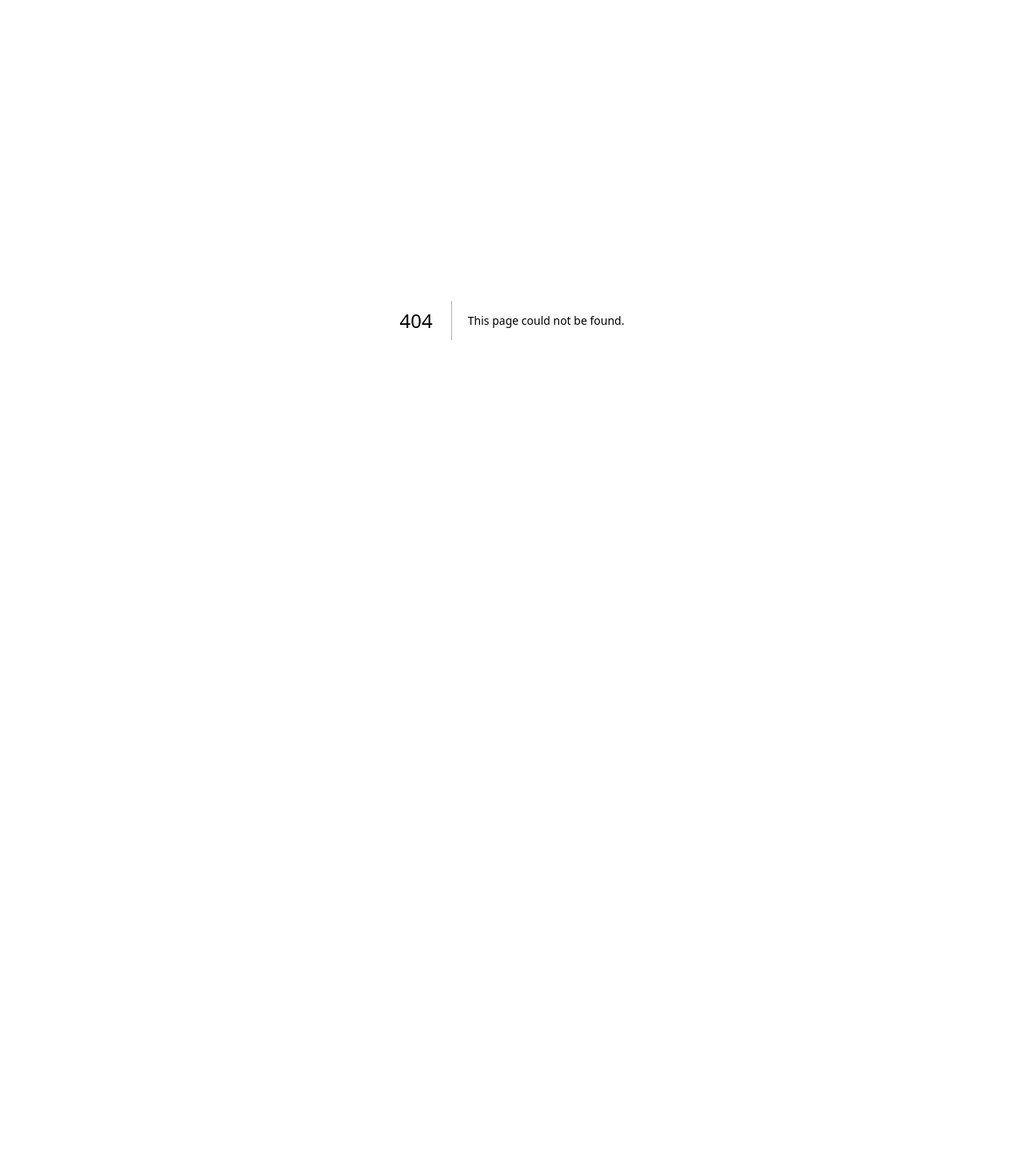
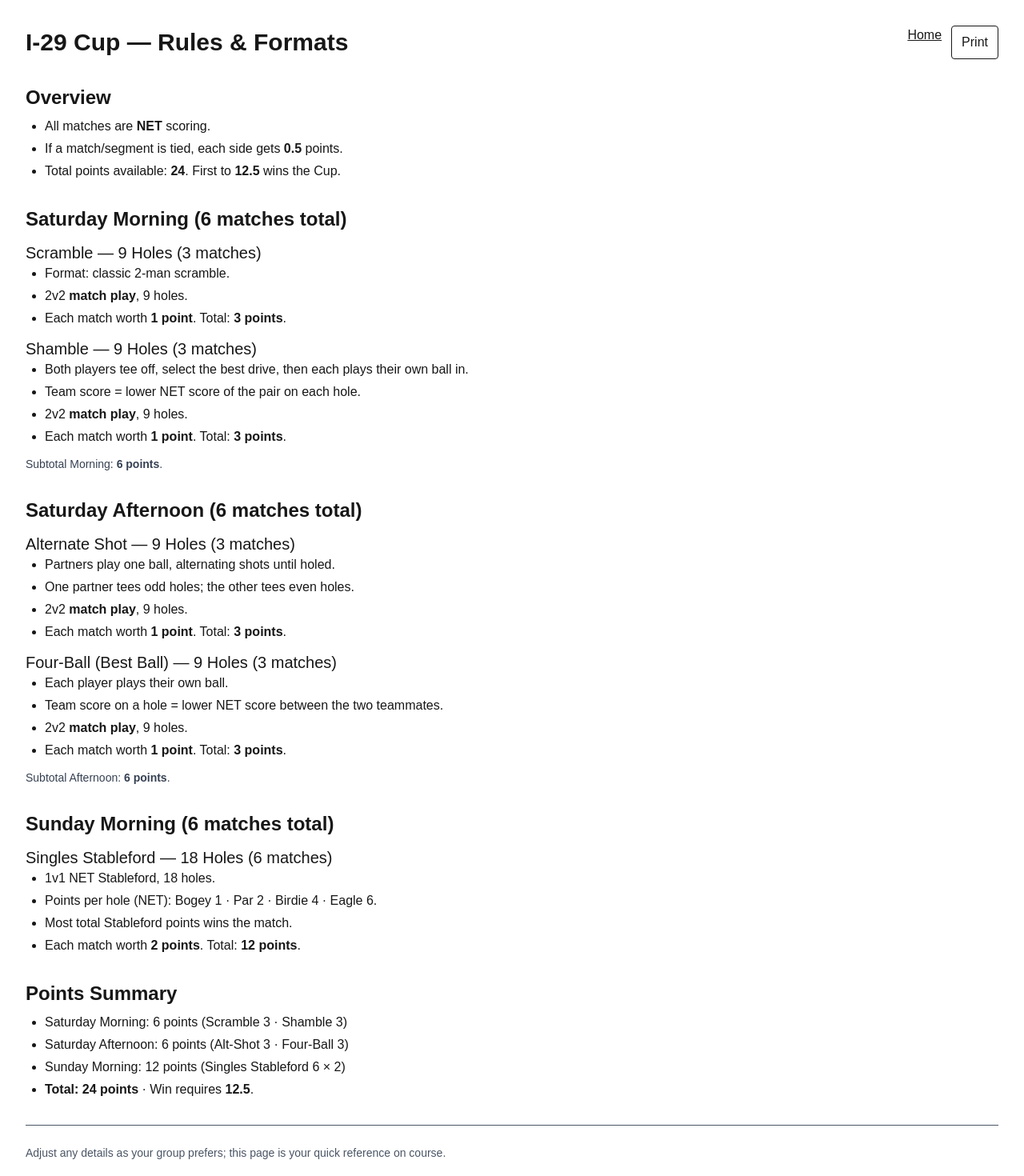
Before and after one commit to nseamonster10/UPGCS, a Next.js app: page /rules in a window 1280 px wide. Before the commit this address had no page. Shown: the top 1470 px of the page at 80% size. Before the commit the page ends 800 px from the top, so only its background shows below. Built offline with nearby package versions, Linux system fonts and the light colour scheme.

Commit message:
Add /rules page with exact I-29 Cup formats and points

```diff
--- /dev/null
+++ b/app/rules/page.tsx
@@ -0,0 +1,112 @@
+'use client';
+
+import Link from "next/link";
+
+export default function RulesPage() {
+  const printPage = () => window.print();
+
+  return (
+    <main className="min-h-screen p-8 space-y-8">
+      <header className="flex items-center justify-between">
+        <h1 className="text-3xl font-bold">I-29 Cup — Rules & Formats</h1>
+        <div className="flex gap-3">
+          <Link href="/" className="underline">Home</Link>
+          <button onClick={printPage} className="border px-3 py-2 rounded">Print</button>
+        </div>
+      </header>
+
+      {/* Overview */}
+      <section className="space-y-2">
+        <h2 className="text-2xl font-semibold">Overview</h2>
+        <ul className="list-disc pl-6 space-y-1">
+          <li>All matches are <b>NET</b> scoring.</li>
+          <li>If a match/segment is tied, each side gets <b>0.5</b> points.</li>
+          <li>Total points available: <b>24</b>. First to <b>12.5</b> wins the Cup.</li>
+        </ul>
+      </section>
+
+      {/* Saturday Morning */}
+      <section className="space-y-3">
+        <h2 className="text-2xl font-semibold">Saturday Morning (6 matches total)</h2>
+
+        <div>
+          <h3 className="text-xl font-medium">Scramble — 9 Holes (3 matches)</h3>
+          <ul className="list-disc pl-6 space-y-1">
+            <li>Format: classic 2-man scramble.</li>
+            <li>2v2 <b>match play</b>, 9 holes.</li>
+            <li>Each match worth <b>1 point</b>. Total: <b>3 points</b>.</li>
+          </ul>
+        </div>
+
+        <div>
+          <h3 className="text-xl font-medium">Shamble — 9 Holes (3 matches)</h3>
+          <ul className="list-disc pl-6 space-y-1">
+            <li>Both players tee off, select the best drive, then each plays their own ball in.</li>
+            <li>Team score = lower NET score of the pair on each hole.</li>
+            <li>2v2 <b>match play</b>, 9 holes.</li>
+            <li>Each match worth <b>1 point</b>. Total: <b>3 points</b>.</li>
+          </ul>
+        </div>
+
+        <p className="text-sm text-gray-700">Subtotal Morning: <b>6 points</b>.</p>
+      </section>
+
+      {/* Saturday Afternoon */}
+      <section className="space-y-3">
+        <h2 className="text-2xl font-semibold">Saturday Afternoon (6 matches total)</h2>
+
+        <div>
+          <h3 className="text-xl font-medium">Alternate Shot — 9 Holes (3 matches)</h3>
+          <ul className="list-disc pl-6 space-y-1">
+            <li>Partners play one ball, alternating shots until holed.</li>
+            <li>One partner tees odd holes; the other tees even holes.</li>
+            <li>2v2 <b>match play</b>, 9 holes.</li>
+            <li>Each match worth <b>1 point</b>. Total: <b>3 points</b>.</li>
+          </ul>
+        </div>
+
+        <div>
+          <h3 className="text-xl font-medium">Four-Ball (Best Ball) — 9 Holes (3 matches)</h3>
+          <ul className="list-disc pl-6 space-y-1">
+            <li>Each player plays their own ball.</li>
+            <li>Team score on a hole = lower NET score between the two teammates.</li>
+            <li>2v2 <b>match play</b>, 9 holes.</li>
+            <li>Each match worth <b>1 point</b>. Total: <b>3 points</b>.</li>
+          </ul>
+        </div>
+
+        <p className="text-sm text-gray-700">Subtotal Afternoon: <b>6 points</b>.</p>
+      </section>
+
+      {/* Sunday Morning */}
+      <section className="space-y-3">
+        <h2 className="text-2xl font-semibold">Sunday Morning (6 matches total)</h2>
+
+        <div>
+          <h3 className="text-xl font-medium">Singles Stableford — 18 Holes (6 matches)</h3>
+          <ul className="list-disc pl-6 space-y-1">
+            <li>1v1 NET Stableford, 18 holes.</li>
+            <li>Points per hole (NET): Bogey 1 · Par 2 · Birdie 4 · Eagle 6.</li>
+            <li>Most total Stableford points wins the match.</li>
+            <li>Each match worth <b>2 points</b>. Total: <b>12 points</b>.</li>
+          </ul>
+        </div>
+      </section>
+
+      {/* Summary */}
+      <section className="space-y-2">
+        <h2 className="text-2xl font-semibold">Points Summary</h2>
+        <ul className="list-disc pl-6 space-y-1">
+          <li>Saturday Morning: 6 points (Scramble 3 · Shamble 3)</li>
+          <li>Saturday Afternoon: 6 points (Alt-Shot 3 · Four-Ball 3)</li>
+          <li>Sunday Morning: 12 points (Singles Stableford 6 × 2)</li>
+          <li><b>Total: 24 points</b> · Win requires <b>12.5</b>.</li>
+        </ul>
+      </section>
+
+      <footer className="pt-6 border-t text-sm text-gray-600">
+        Adjust any details as your group prefers; this page is your quick reference on course.
+      </footer>
+    </main>
+  );
+}
```
